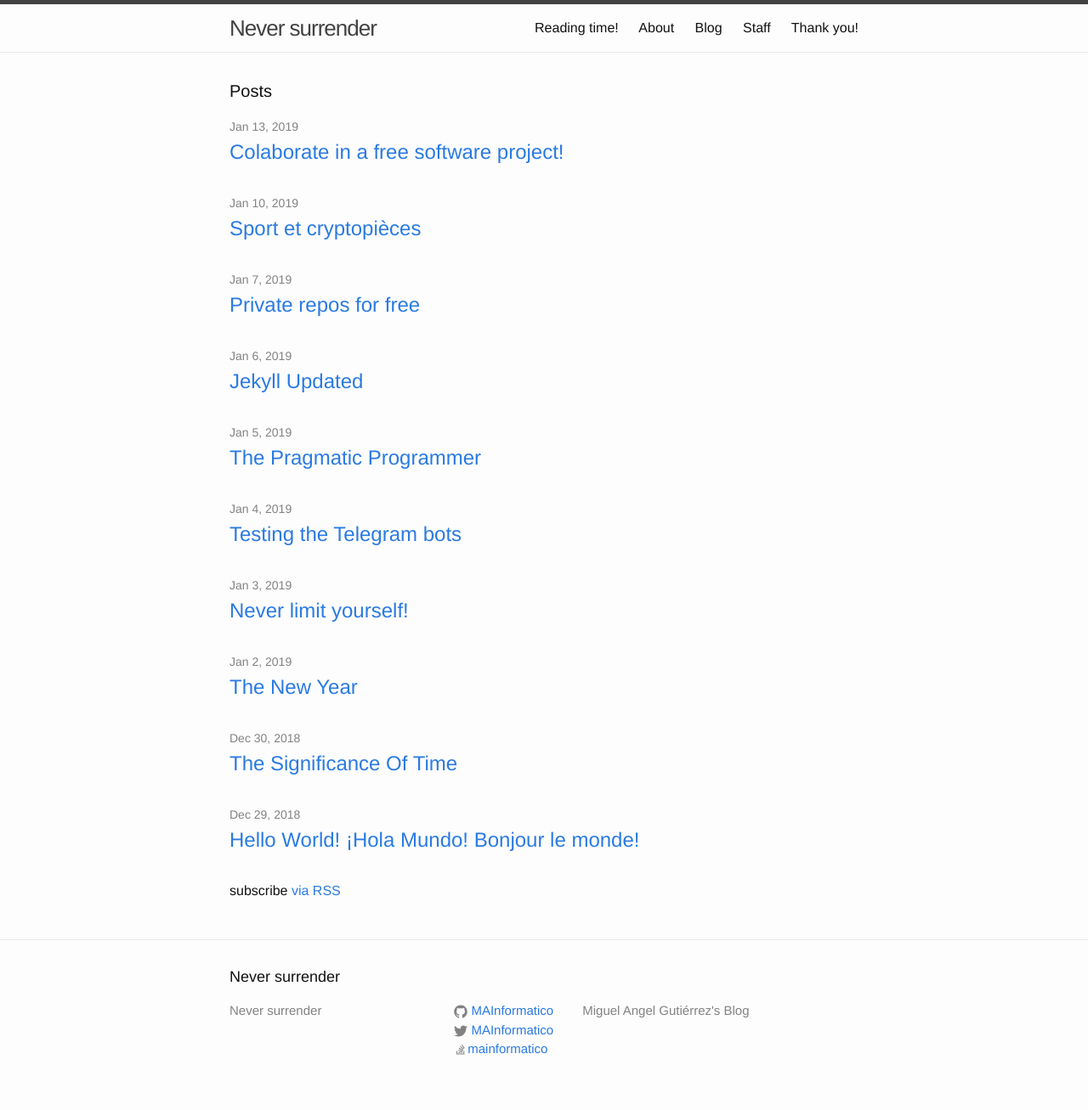
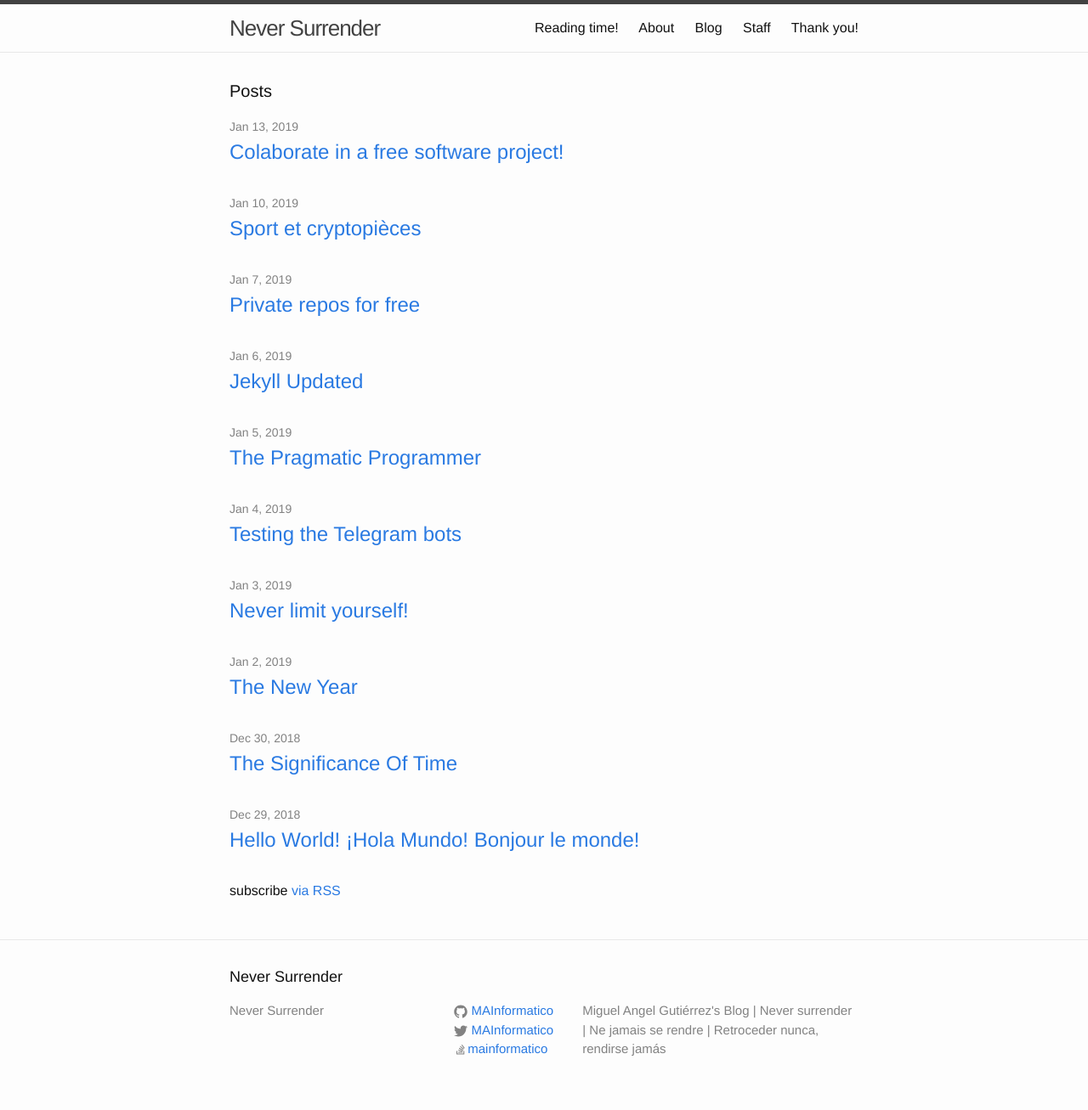
Before and after one commit to MAInformatico/MAInformatico.github.io, a Jekyll site: the page built from index.html, in a window 1280 px wide. Shown: the whole page at 85% size. Built offline with Jekyll 4.4.1, drawn with Linux system fonts in a browser that asks for light colours.

Commit message:
changing details

```diff
--- a/_config.yml
+++ b/_config.yml
@@ -6,9 +6,9 @@
 # 'jekyll serve'. If you change this file, please restart the server process.
 
 # Site settings
-title: Never surrender
+title: Never Surrender
 description: > # this means to ignore newlines until "baseurl:"
-  Miguel Angel Gutiérrez's Blog
+  Miguel Angel Gutiérrez's Blog | Never surrender | Ne jamais se rendre | Retroceder nunca, rendirse jamás
 url: "https://mainformatico.github.io/"
 #baseurl: "/blog" # the subpath of your site, e.g. /blog
 twitter_username: MAInformatico
```
